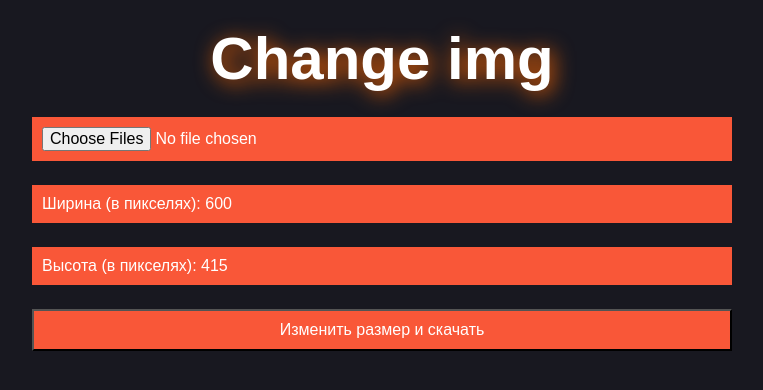
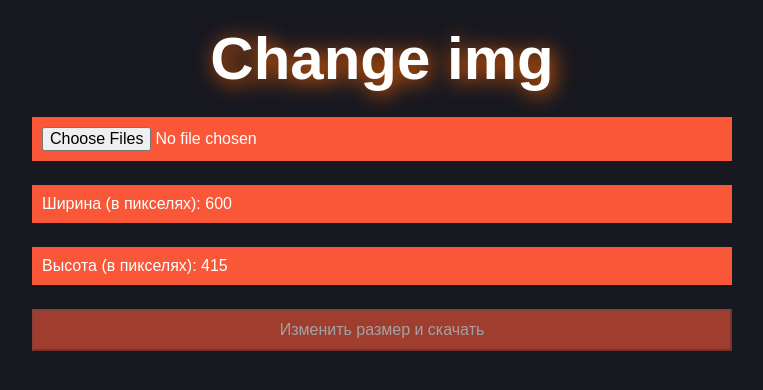
Before and after one commit to ArkadiyJS/change-img-app, a React (Create React App) app: page / in a window 1280 px wide. Shown: the top 390 px of the page, without its empty margins (258-1021 px from the left). Built offline with nearby package versions, Linux system fonts and the light colour scheme.

Commit message:
add disablec button

```diff
--- a/src/App.css
+++ b/src/App.css
@@ -30,3 +30,7 @@
 .logo {
   filter: drop-shadow(3px 3px 10px rgb(238, 97, 2));
 }
+.button:disabled{
+  opacity: 0.6;
+  cursor: not-allowed;
+}
--- a/src/components/ImageResizer/ImageResizer.jsx
+++ b/src/components/ImageResizer/ImageResizer.jsx
@@ -10,10 +10,12 @@ const ImageResizer = () => {
 
   const handleImageUpload = (e) => {
     const files = Array.from(e.target.files);
+
     setImages(files);
   };
 
   const handleResize = () => {
+
     images.forEach((image) => {
       const reader = new FileReader();
       reader.onload = (e) => {
@@ -59,7 +61,7 @@ const ImageResizer = () => {
       </div>
 
 
-      <button className='button' onClick={handleResize}>Изменить размер и скачать</button>
+      <button className='button' disabled={images == false} onClick={handleResize }>Изменить размер и скачать</button>
     </div >
   );
 };
```
